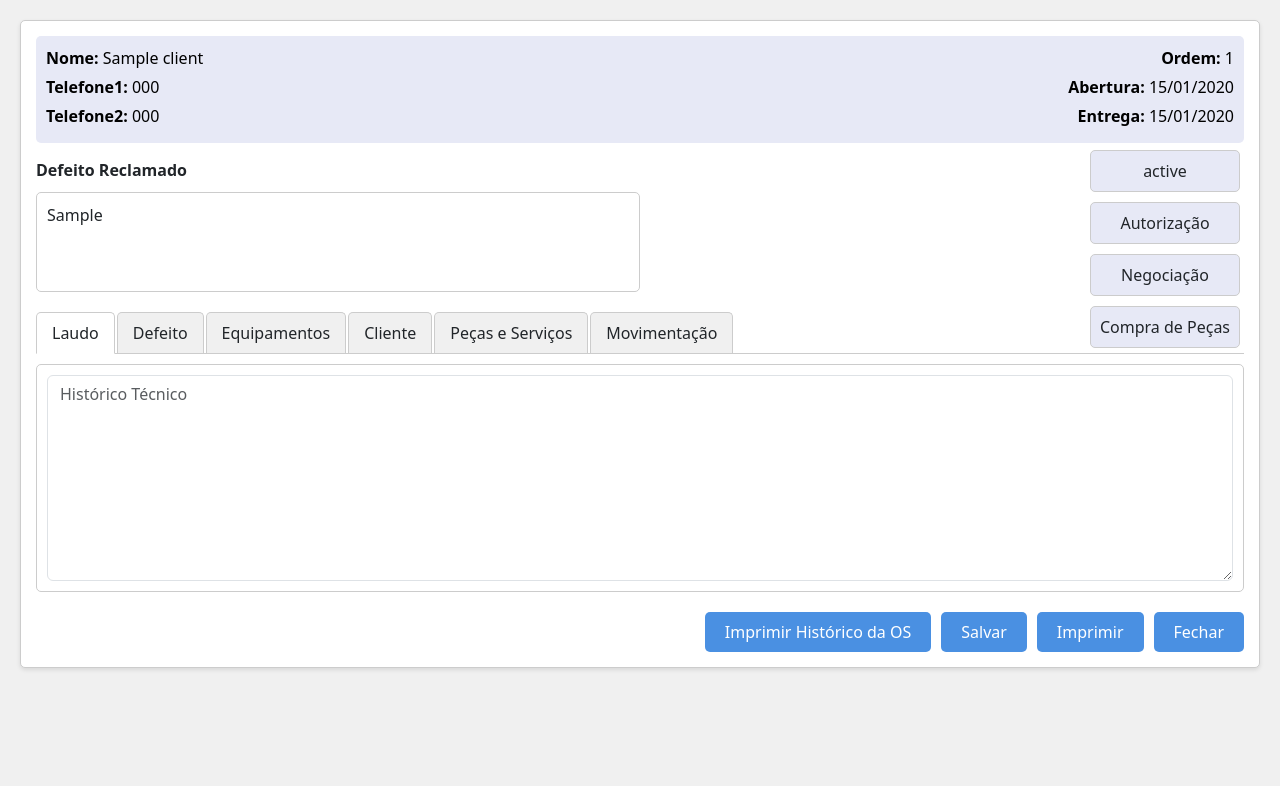
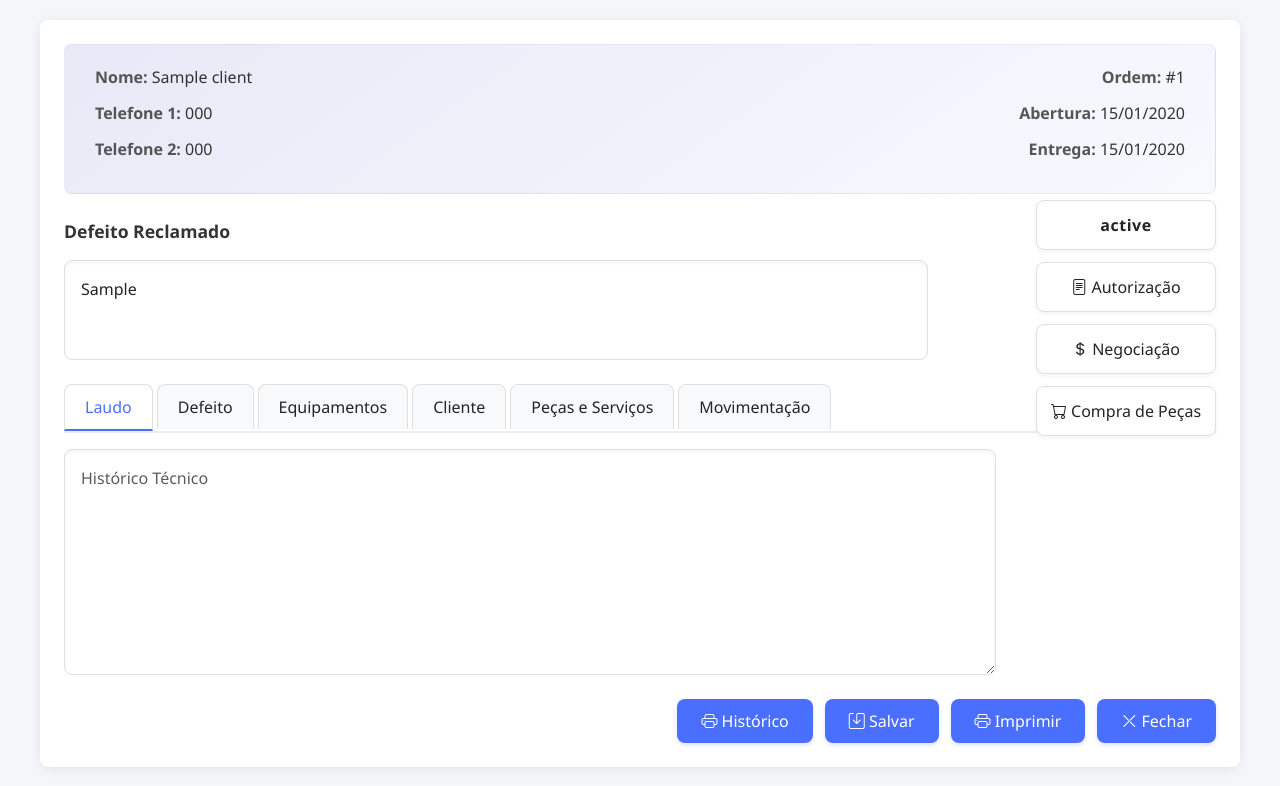
Before and after one commit to wvv999/Sistema, a PHP site: page /view_order.php?id=1 in a window 1280 px wide. Shown: the top 786 px of the page. Run offline with PHP 8.4, Linux system fonts and the light colour scheme; the visitor is signed in with stand-in values (Sample User, id 1); tables that the repository leaves empty or names only in its code hold one stand-in row (values such as "Sample post"); some libraries are stand-ins or nearby versions.

Commit message:
agora sim

```diff
--- a/view_order.php
+++ b/view_order.php
@@ -50,128 +50,197 @@ try {
     <link href="https://cdn.jsdelivr.net/npm/bootstrap@5.3.0/dist/css/bootstrap.min.css" rel="stylesheet">
     <link rel="stylesheet" href="https://cdn.jsdelivr.net/npm/bootstrap-icons@1.7.2/font/bootstrap-icons.css">
     <style>
+        :root {
+            --primary-color: #4a6fff;
+            --secondary-color: #f8f9fa;
+            --accent-color: #e7e9f6;
+            --border-radius: 8px;
+            --shadow: 0 2px 12px rgba(0, 0, 0, 0.08);
+        }
+
         body {
-            background-color: #f0f0f0;
+            background-color: #f5f6fa;
             padding: 20px;
             user-select: none;
+            font-family: 'Segoe UI', system-ui, -apple-system, sans-serif;
         }
+
         .order-container {
             background-color: #fff;
-            border: 1px solid #ccc;
-            border-radius: 5px;
-            padding: 15px;
-            box-shadow: 0 2px 4px rgba(0,0,0,0.1);
+            border-radius: var(--border-radius);
+            padding: 24px;
+            box-shadow: var(--shadow);
+            max-width: 1200px;
+            margin: 0 auto;
+            position: relative;
         }
+
         .header-info {
-            background-color: #e7e9f6;
-            padding: 10px;
-            border-radius: 5px;
-            margin-bottom: 15px;
+            background: linear-gradient(145deg, var(--accent-color), #f8f9ff);
+            padding: 20px;
+            border-radius: var(--border-radius);
+            margin-bottom: 24px;
+            border: 1px solid rgba(0,0,0,0.05);
         }
+
         .header-row {
             display: flex;
             justify-content: space-between;
-            margin-bottom: 5px;
+            margin-bottom: 12px;
+            padding: 0 10px;
         }
+
         .header-label {
-            color: #000;
-            font-weight: bold;
-            min-width: 100px;
+            color: #555;
+            font-weight: 600;
+            min-width: 120px;
         }
+
         .header-value {
-            color: #000;
+            color: #333;
+            font-weight: 500;
         }
+
         .tab-bar {
             display: flex;
-            gap: 2px;
-            margin: 20px 0 10px 0;
-            border-bottom: 1px solid #ccc;
+            gap: 4px;
+            margin: 24px 0 16px 0;
+            border-bottom: 2px solid #eee;
+            padding-bottom: 2px;
         }
+
         .tab {
-            padding: 8px 15px;
-            background-color: #f0f0f0;
-            border: 1px solid #ccc;
+            padding: 10px 20px;
+            background-color: var(--secondary-color);
+            border: 1px solid #e0e0e0;
             border-bottom: none;
-            border-radius: 5px 5px 0 0;
+            border-radius: 8px 8px 0 0;
             cursor: pointer;
+            font-weight: 500;
+            transition: all 0.2s ease;
         }
+
+        .tab:hover {
+            background-color: #fff;
+            transform: translateY(-2px);
+        }
+
         .tab.active {
             background-color: #fff;
-            border-bottom: 1px solid #fff;
-            margin-bottom: -1px;
+            border-bottom: 2px solid var(--primary-color);
+            margin-bottom: -2px;
+            color: var(--primary-color);
         }
+
         .side-buttons {
             position: absolute;
-            right: 40px;
-            top: 150px;
+            right: 24px;
+            top: 180px;
             display: flex;
             flex-direction: column;
-            gap: 10px;
-            width: 150px;
+            gap: 12px;
+            width: 180px;
         }
+
         .side-button {
-            background-color: #e7e9f6;
-            border: 1px solid #ccc;
-            padding: 8px;
+            background-color: #fff;
+            border: 1px solid #e0e0e0;
+            padding: 12px;
             text-align: center;
-            border-radius: 5px;
+            border-radius: var(--border-radius);
             cursor: pointer;
-            transition: background-color 0.2s;
+            transition: all 0.2s ease;
+            font-weight: 500;
+            box-shadow: 0 2px 4px rgba(0,0,0,0.05);
         }
-        /* .side-button:hover {
-            background-color: #d0d4f0;
-        } */
+
+        .side-button:hover {
+            transform: translateX(-2px);
+            box-shadow: 2px 2px 8px rgba(0,0,0,0.1);
+        }
+
         .status-button {
-            background-color: #fffacd;
-            border: 1px solid #ccc;
-            padding: 8px 15px;
-            border-radius: 5px;
-            cursor: pointer;
+            font-weight: 600;
+            letter-spacing: 0.5px;
         }
-        .status-nao-iniciada { background-color: #fffacd; }
-        .status-em-andamento { background-color: #ffd7d7; }
-        .status-concluida { background-color: #d4edda; }
+
+        .status-nao-iniciada {
+            background-color: #fff3cd;
+            border-color: #ffeeba;
+            color: #856404;
+        }
+
+        .status-em-andamento {
+            background-color: #cce5ff;
+            border-color: #b8daff;
+            color: #004085;
+        }
+
+        .status-concluida {
+            background-color: #d4edda;
+            border-color: #c3e6cb;
+            color: #155724;
+        }
+
         .reported-issue {
-            border: 1px solid #ccc;
-            padding: 10px;
-            margin: 10px 0;
-            border-radius: 5px;
+            border: 1px solid #e0e0e0;
+            padding: 16px;
+            margin: 16px 0;
+            border-radius: var(--border-radius);
             min-height: 100px;
+            background-color: #fff;
+            box-shadow: inset 0 2px 4px rgba(0,0,0,0.05);
         }
+
         .technical-history {
-            border: 1px solid #ccc;
-            padding: 10px;
-            margin: 10px 0;
-            border-radius: 5px;
+            width: calc(100% - 220px);
+        }
+
+        .technical-history textarea {
+            border: 1px solid #e0e0e0;
+            padding: 16px;
+            border-radius: var(--border-radius);
             min-height: 200px;
+            width: 100%;
+            font-family: inherit;
+            resize: vertical;
+            box-shadow: inset 0 2px 4px rgba(0,0,0,0.05);
         }
+
         .bottom-buttons {
             display: flex;
-            gap: 10px;
-            margin-top: 20px;
+            gap: 12px;
+            margin-top: 24px;
             justify-content: flex-end;
         }
+
         .bottom-button {
-            background-color: #4a90e2;
+            background-color: var(--primary-color);
             color: white;
             border: none;
-            padding: 8px 20px;
-            border-radius: 5px;
+            padding: 10px 24px;
+            border-radius: var(--border-radius);
             cursor: pointer;
+            transition: all 0.2s ease;
+            font-weight: 500;
+            box-shadow: 0 2px 4px rgba(74, 111, 255, 0.2);
         }
-        /* .bottom-button:hover {
-            background-color: #357abd;
-        } */
-        .total-value {
-            text-align: right;
-            margin-top: 20px;
-            font-weight: bold;
+
+        .bottom-button:hover {
+            transform: translateY(-2px);
+            box-shadow: 0 4px 8px rgba(74, 111, 255, 0.3);
+        }
+
+        .section-title {
+            font-weight: 600;
+            color: #333;
+            margin-bottom: 12px;
+            font-size: 1.1em;
         }
     </style>
 </head>
 <body>
     <div class="order-container">
-        <!-- Cabeçalho com informações principais -->
         <div class="header-info">
             <div class="header-row">
                 <div>
@@ -180,12 +249,12 @@ try {
                 </div>
                 <div>
                     <span class="header-label">Ordem:</span>
-                    <span class="header-value"><?php echo $order['id']; ?></span>
+                    <span class="header-value">#<?php echo $order['id']; ?></span>
                 </div>
             </div>
             <div class="header-row">
                 <div>
-                    <span class="header-label">Telefone1:</span>
+                    <span class="header-label">Telefone 1:</span>
                     <span class="header-value"><?php echo htmlspecialchars($order['phone1']); ?></span>
                 </div>
                 <div>
@@ -195,8 +264,8 @@ try {
             </div>
             <div class="header-row">
                 <div>
-                    <span class="header-label">Telefone2:</span>
-                    <span class="header-value"><?php echo htmlspecialchars($order['phone2'] ?? ''); ?></span>
+                    <span class="header-label">Telefone 2:</span>
+                    <span class="header-value"><?php echo htmlspecialchars($order['phone2'] ?? '-'); ?></span>
                 </div>
                 <div>
                     <span class="header-label">Entrega:</span>
@@ -205,15 +274,13 @@ try {
             </div>
         </div>
 
-        <!-- Defeito Reclamado -->
         <div>
-            <strong>Defeito Reclamado</strong>
-            <div class="reported-issue w-50">
+            <div class="section-title">Defeito Reclamado</div>
+            <div class="reported-issue w-75">
                 <?php echo htmlspecialchars($order['reported_issue']); ?>
             </div>
         </div>
 
-        <!-- Abas -->
         <div class="tab-bar">
             <div class="tab active">Laudo</div>
             <div class="tab">Defeito</div>
@@ -223,30 +290,41 @@ try {
             <div class="tab">Movimentação</div>
         </div>
 
-        <!-- Área principal -->
         <div class="technical-history">
             <textarea class="form-control" rows="8" placeholder="Histórico Técnico"></textarea>
         </div>
 
-        <!-- Botões laterais -->
         <div class="side-buttons">
             <div id="statusButton"
-                 class="side-button status-<?php echo strtolower(str_replace(' ', '-', $order['status'])); ?>"
+                 class="side-button status-button status-<?php echo strtolower(str_replace(' ', '-', $order['status'])); ?>"
                  data-status="<?php echo $order['status']; ?>"
                  data-order-id="<?php echo $order['id']; ?>">
                 <?php echo $order['status']; ?>
             </div>
-            <div class="side-button">Autorização</div>
-            <div class="side-button">Negociação</div>
-            <div class="side-button">Compra de Peças</div>
+            <div class="side-button">
+                <i class="bi bi-file-text"></i> Autorização
+            </div>
+            <div class="side-button">
+                <i class="bi bi-currency-dollar"></i> Negociação
+            </div>
+            <div class="side-button">
+                <i class="bi bi-cart"></i> Compra de Peças
+            </div>
         </div>
 
-        <!-- Botões inferiores -->
         <div class="bottom-buttons">
-            <button class="bottom-button">Imprimir Histórico da OS</button>
-            <button class="bottom-button">Salvar</button>
-            <button class="bottom-button">Imprimir</button>
-            <button class="bottom-button" onclick="javascript:history.go(-1)">Fechar</button>
+            <button class="bottom-button">
+                <i class="bi bi-printer"></i> Histórico
+            </button>
+            <button class="bottom-button">
+                <i class="bi bi-save"></i> Salvar
+            </button>
+            <button class="bottom-button">
+                <i class="bi bi-printer"></i> Imprimir
+            </button>
+            <button class="bottom-button" onclick="javascript:history.go(-1)">
+                <i class="bi bi-x-lg"></i> Fechar
+            </button>
         </div>
     </div>
 
@@ -274,14 +352,9 @@ try {
                 const data = await response.json();
 
                 if (data.success) {
-                    // Atualiza o botão
                     this.textContent = nextStatus;
                     this.dataset.status = nextStatus;
-
-                    // Remove todas as classes de status
                     this.classList.remove('status-nao-iniciada', 'status-em-andamento', 'status-concluida');
-
-                    // Adiciona a nova classe de status
                     this.classList.add('status-' + nextStatus.toLowerCase().replace(' ', '-'));
                 } else {
                     alert('Erro ao atualizar status: ' + data.message);
```
